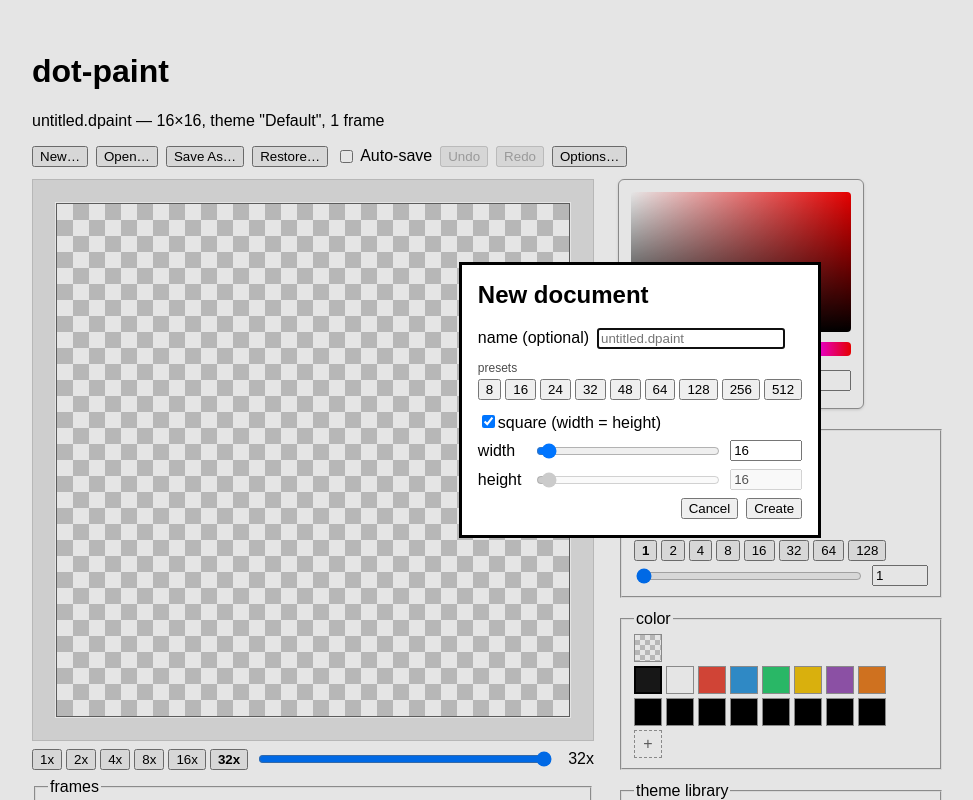
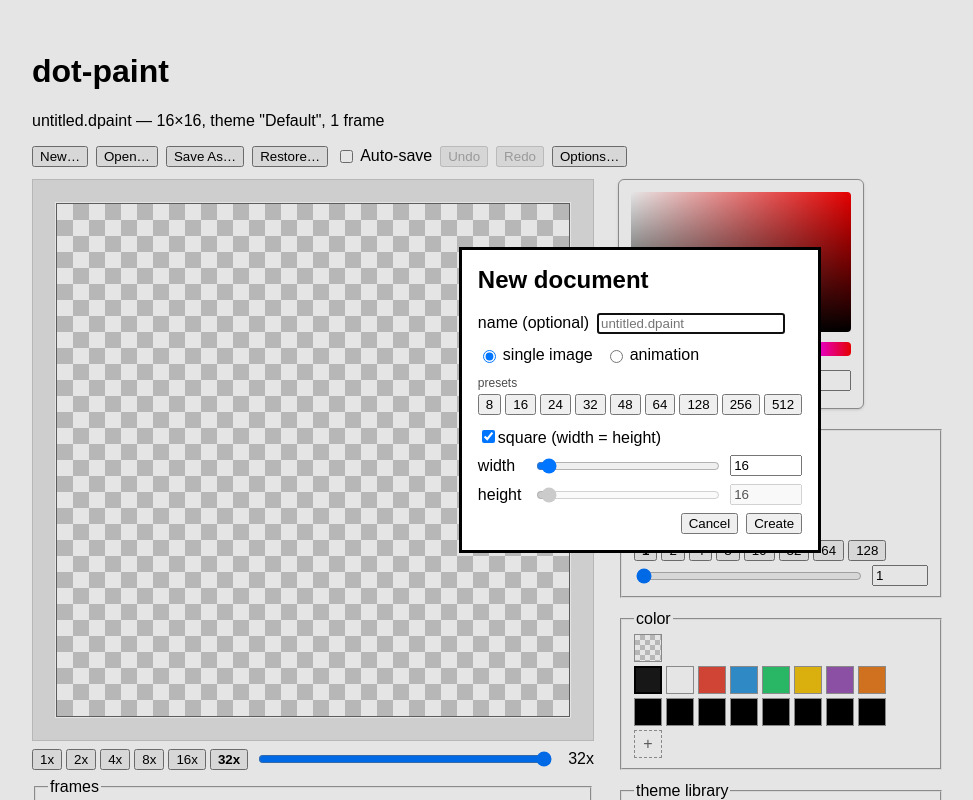
Before and after one commit to jiebanh/dot-paint, a React (Vite) app in the folder packages/web/: page / in a window 1280 px wide. Both pictures are taken after a click on the button "New…". Shown: the top 800 px of the page, without its empty margins (0-973 px from the left). Built offline with nearby package versions, Linux system fonts and the light colour scheme.

Commit message:
feat: add file type selector

```diff
--- a/packages/core/src/document.ts
+++ b/packages/core/src/document.ts
@@ -36,14 +36,17 @@ export interface DotDocument {
   theme: Theme;
 }
 
-export function createDocument(width: number, height: number, theme: Theme): DotDocument {
+export function createDocument(width: number, height: number, theme: Theme, frameCount = 1): DotDocument {
   if (width < 1 || width > MAX_SIZE || height < 1 || height > MAX_SIZE) {
     throw new RangeError(`document size must be between 1 and ${MAX_SIZE}, got ${width}x${height}`);
+  }
+  if (!Number.isInteger(frameCount) || frameCount < 1 || frameCount > MAX_FRAMES) {
+    throw new RangeError(`frameCount must be an integer between 1 and ${MAX_FRAMES}, got ${frameCount}`);
   }
   return {
     width,
     height,
-    frames: [new Uint8Array(width * height)],
+    frames: Array.from({ length: frameCount }, () => new Uint8Array(width * height)),
     activeFrameIndex: 0,
     frameIntervalMs: DEFAULT_FRAME_INTERVAL_MS,
     theme: cloneTheme(theme),
--- a/packages/web/src/App.tsx
+++ b/packages/web/src/App.tsx
@@ -29,8 +29,8 @@ function isInitMessage(message: unknown): message is { type: "init"; json: strin
   );
 }
 
-function createDefaultDocument(width = 16, height = 16): Document {
-  return new Document(createDocument(width, height, BUILT_IN_THEMES[0]));
+function createDefaultDocument(width = 16, height = 16, frameCount = 1): Document {
+  return new Document(createDocument(width, height, BUILT_IN_THEMES[0], frameCount));
 }
 
 export function App() {
@@ -94,9 +94,9 @@ export function App() {
     };
   }, [doc]);
 
-  function handleCreate(width: number, height: number, name: string | undefined) {
+  function handleCreate(width: number, height: number, name: string | undefined, frameCount: number) {
     try {
-      setDoc(createDefaultDocument(width, height));
+      setDoc(createDefaultDocument(width, height, frameCount));
       setFileName(name && (name.endsWith(".dpaint") ? name : `${name}.dpaint`));
       setCreateError(null);
     } catch (err) {
--- a/packages/web/src/components/NewDocumentDialog.tsx
+++ b/packages/web/src/components/NewDocumentDialog.tsx
@@ -1,14 +1,25 @@
-import { MAX_SIZE } from "@dot-paint/core";
+import { MAX_FRAMES, MAX_SIZE } from "@dot-paint/core";
 import { type FormEvent, useRef, useState } from "react";
 import { NEW_DOCUMENT_SIZE_PRESETS } from "../limits";
 
+type DocumentType = "image" | "animation";
+
+const DEFAULT_ANIMATION_FRAME_COUNT = 2;
+
 interface NewDocumentDialogProps {
-  onCreate: (width: number, height: number, name: string | undefined) => void;
+  onCreate: (width: number, height: number, name: string | undefined, frameCount: number) => void;
 }
 
 function validateSize(value: number): string | null {
   if (!Number.isInteger(value) || value < 1 || value > MAX_SIZE) {
     return `1〜${MAX_SIZE}の整数を指定してください`;
+  }
+  return null;
+}
+
+function validateFrameCount(value: number): string | null {
+  if (!Number.isInteger(value) || value < 1 || value > MAX_FRAMES) {
+    return `フレーム数は1〜${MAX_FRAMES}の整数を指定してください`;
   }
   return null;
 }
@@ -19,10 +30,14 @@ export function NewDocumentDialog({ onCreate }: NewDocumentDialogProps) {
   const [height, setHeight] = useState(16);
   const [square, setSquare] = useState(true);
   const [name, setName] = useState("");
+  const [docType, setDocType] = useState<DocumentType>("image");
+  const [frameCount, setFrameCount] = useState(DEFAULT_ANIMATION_FRAME_COUNT);
   const [error, setError] = useState<string | null>(null);
 
   function open() {
     setName("");
+    setDocType("image");
+    setFrameCount(DEFAULT_ANIMATION_FRAME_COUNT);
     setError(null);
     dialogRef.current?.showModal();
   }
@@ -49,12 +64,12 @@ export function NewDocumentDialog({ onCreate }: NewDocumentDialogProps) {
 
   function handleSubmit(e: FormEvent) {
     e.preventDefault();
-    const err = validateSize(width) ?? validateSize(height);
+    const err = validateSize(width) ?? validateSize(height) ?? (docType === "animation" ? validateFrameCount(frameCount) : null);
     if (err) {
       setError(err);
       return;
     }
-    onCreate(width, height, name.trim() || undefined);
+    onCreate(width, height, name.trim() || undefined, docType === "animation" ? frameCount : 1);
     dialogRef.current?.close();
   }
 
@@ -76,6 +91,36 @@ export function NewDocumentDialog({ onCreate }: NewDocumentDialogProps) {
               style={{ marginLeft: 8, width: 180 }}
             />
           </label>
+
+          <div style={{ display: "flex", gap: 12, marginBottom: 12 }}>
+            <label style={{ display: "flex", alignItems: "center", gap: 4 }}>
+              <input type="radio" name="doc-type" checked={docType === "image"} onChange={() => setDocType("image")} />
+              single image
+            </label>
+            <label style={{ display: "flex", alignItems: "center", gap: 4 }}>
+              <input
+                type="radio"
+                name="doc-type"
+                checked={docType === "animation"}
+                onChange={() => setDocType("animation")}
+              />
+              animation
+            </label>
+          </div>
+
+          {docType === "animation" && (
+            <label style={{ display: "flex", alignItems: "center", gap: 8, marginBottom: 12 }}>
+              <span style={{ width: 48 }}>frames</span>
+              <input
+                type="number"
+                min={1}
+                max={MAX_FRAMES}
+                value={frameCount}
+                onChange={(e) => setFrameCount(Number(e.target.value) || 1)}
+                style={{ width: 64 }}
+              />
+            </label>
+          )}
 
           <div style={{ marginBottom: 12 }}>
             <span style={{ display: "block", marginBottom: 4, fontSize: 12, opacity: 0.7 }}>presets</span>
```
Also changed, not shown: 1 other file (tests, documents, lock files or other folders).
